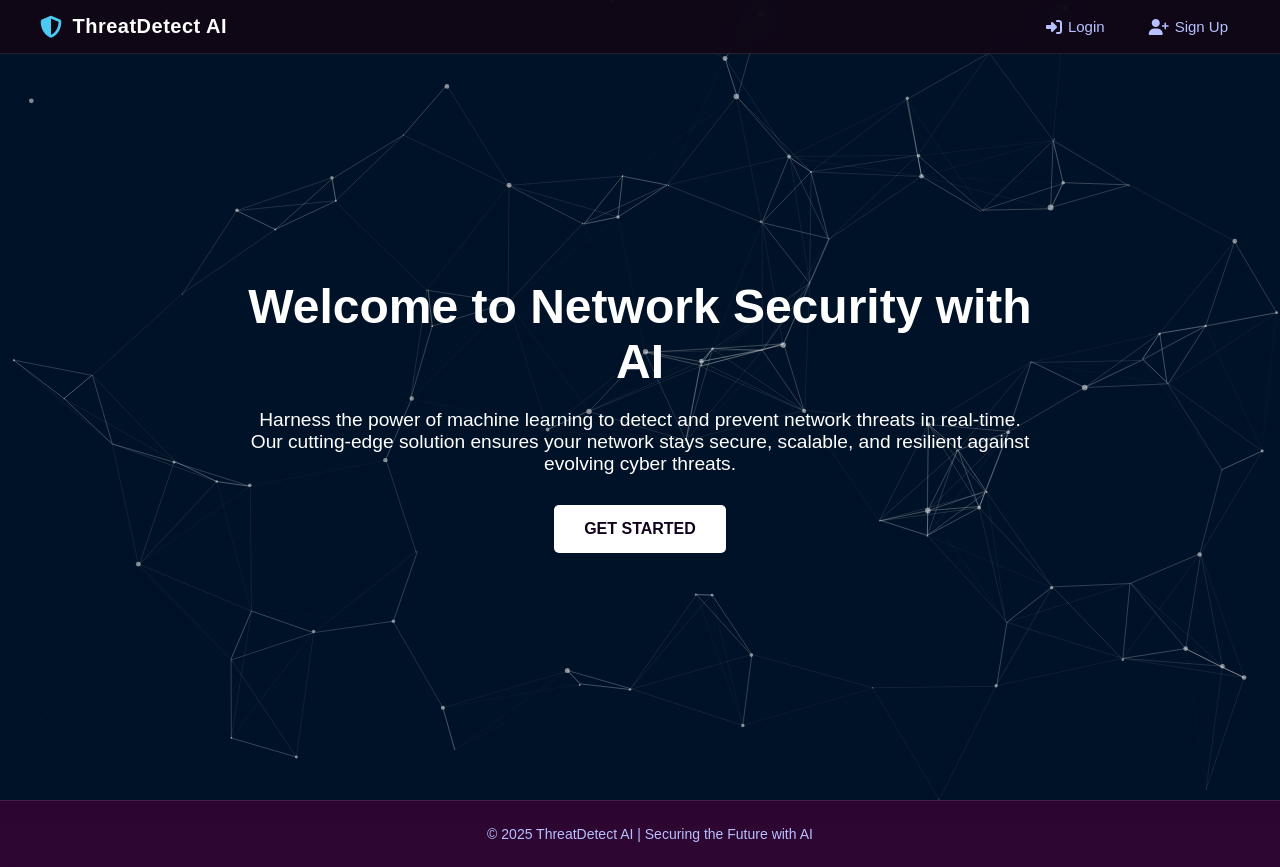
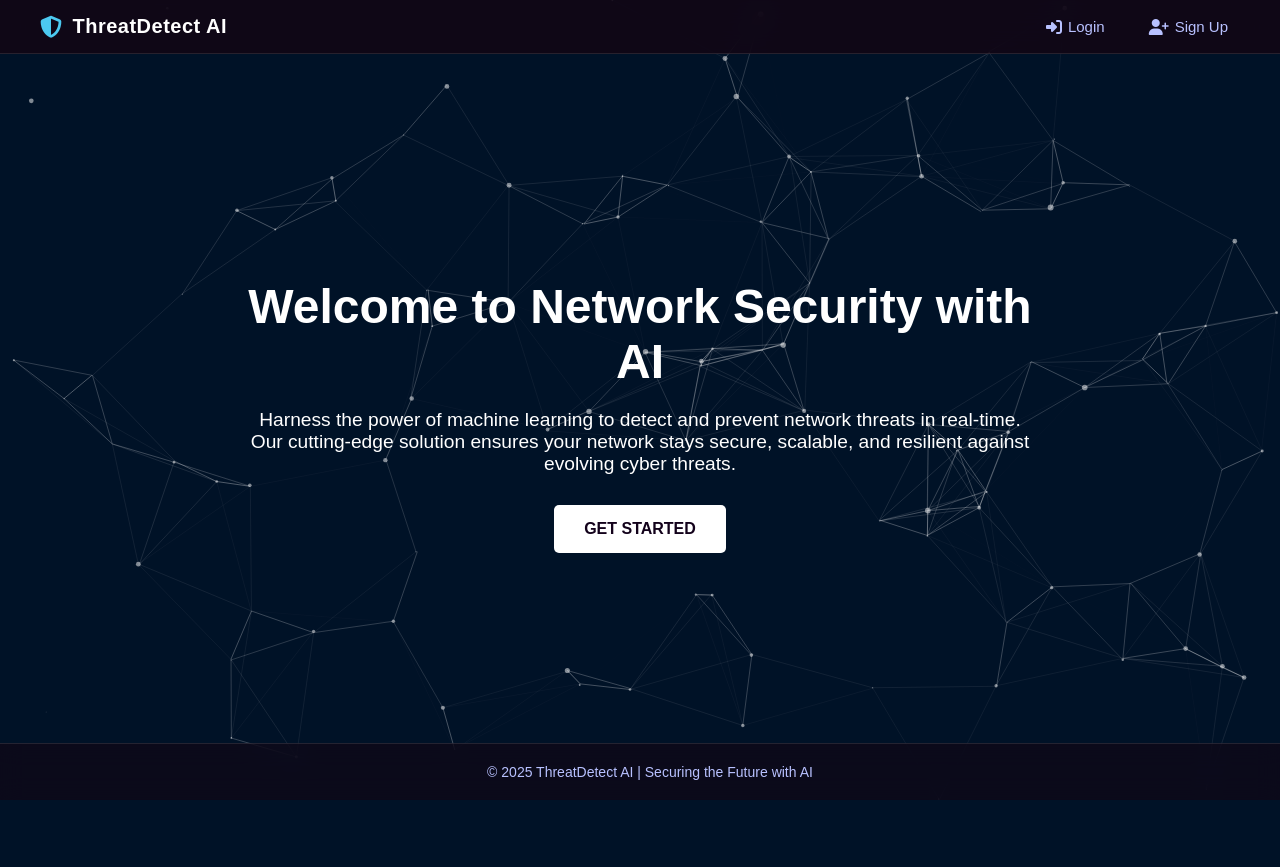
Before and after one commit to pranjalrohankar/MachineLearnning, a Flask app: page / in a window 1280 px wide. After the commit the page ends 800 px from the top, so only its background shows below. Run offline with Flask 3, Linux system fonts and the light colour scheme; parts of the project's set-up code (start-up, migrations or seed data) failed here and were passed over.

Commit message:
Fix: position welcome page footer absolutely at bottom of hero section

```diff
--- a/templates/welcomepage.html
+++ b/templates/welcomepage.html
@@ -199,14 +199,15 @@
 
         footer {
             text-align: center;
-            padding: 25px 10px;
-            background: rgba(19, 6, 19, 0.8) !important;
+            padding: 20px 10px;
+            background: rgba(19, 6, 19, 0.6) !important;
             backdrop-filter: blur(12px);
             -webkit-backdrop-filter: blur(12px);
             border-top: 1px solid rgba(255, 255, 255, 0.1);
             color: #b8c1ff;
-            position: relative;
-            margin-top: auto;
+            position: absolute;
+            bottom: 0;
+            left: 0;
             width: 100%;
             font-size: 14px;
             font-family: inherit;
@@ -241,6 +242,9 @@
                 <button class="cta-button">Get Started</button>
             </a>
         </div>
+        <footer>
+            &copy; 2025 ThreatDetect AI | Securing the Future with AI
+        </footer>
     </div>
 
     <script src="https://cdn.jsdelivr.net/particles.js/2.0.0/particles.min.js"></script>
@@ -268,8 +272,5 @@
             retina_detect: true
         });
     </script>
-    <footer>
-        &copy; 2025 ThreatDetect AI | Securing the Future with AI
-    </footer>
 </body>
 </html>
```
